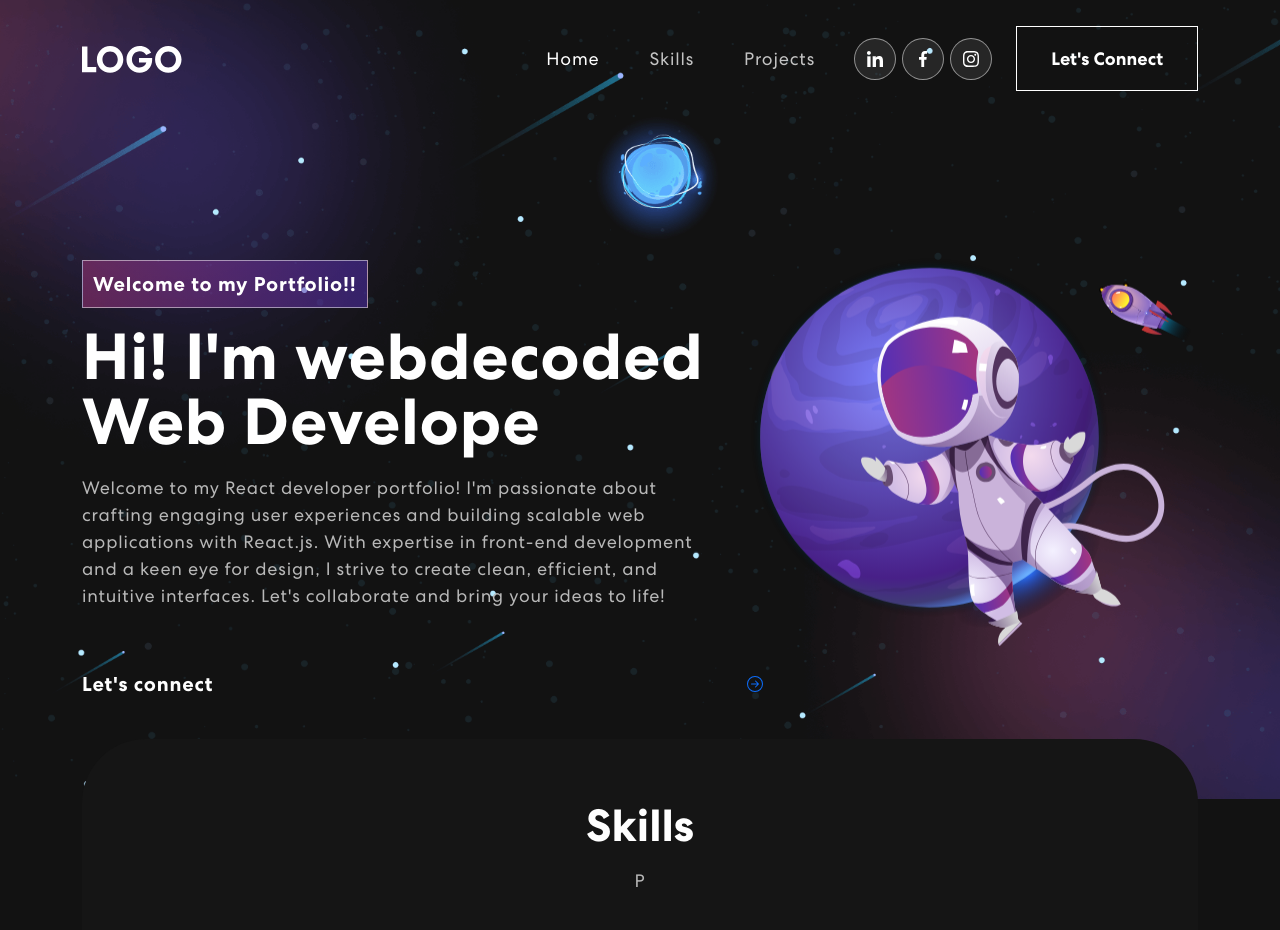
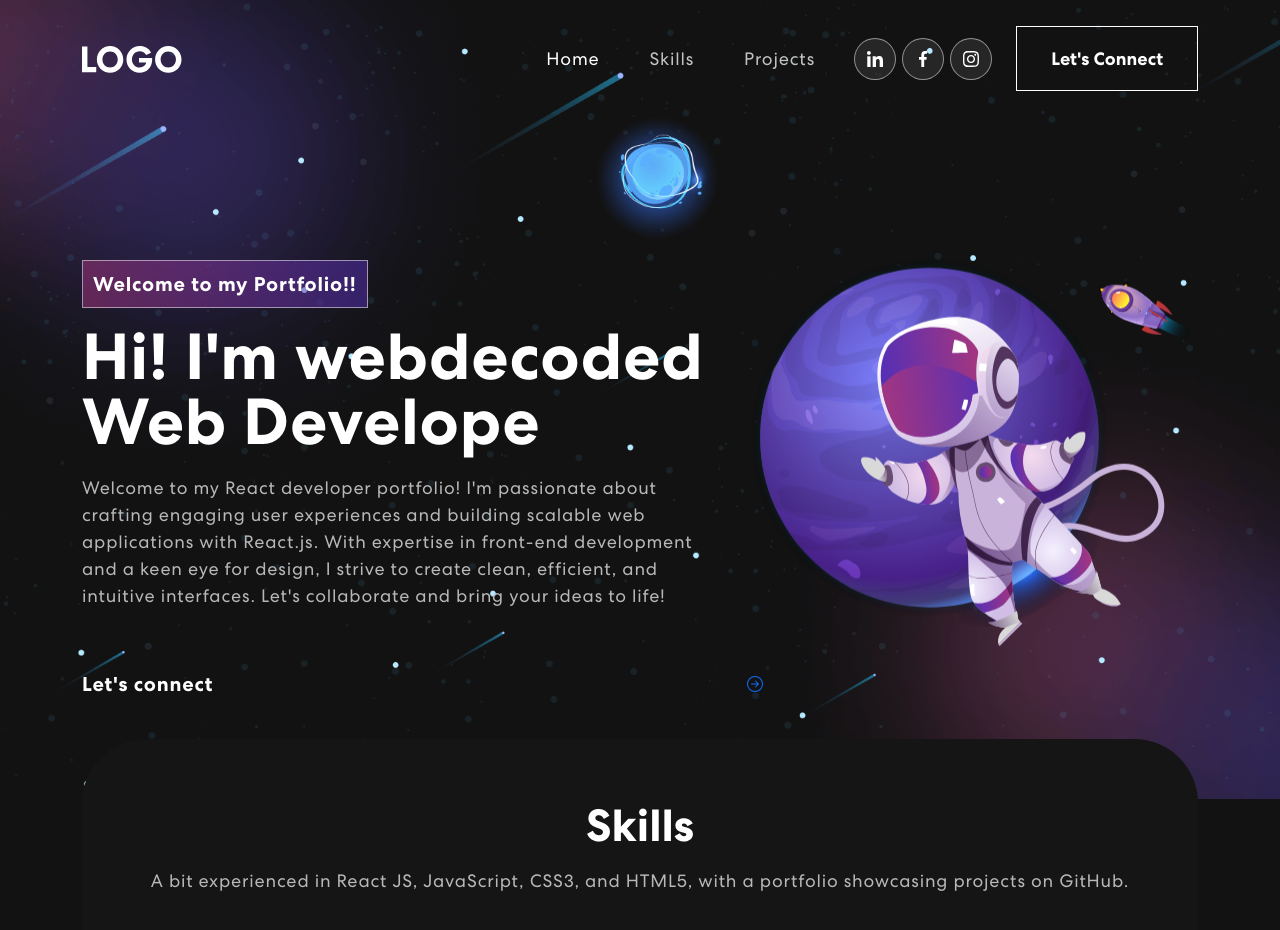
Before and after one commit to dev-from-cbd/react-project--responsive-portfolio-website, a React (Create React App) app: page / in a window 1280 px wide. Shown: the top 930 px of the page. Built offline with nearby package versions, Linux system fonts and the light colour scheme.

Commit message:
experienced in React with a portfolio showcasing projects on GitHub.

```diff
--- a/src/components/Skills.js
+++ b/src/components/Skills.js
@@ -36,7 +36,7 @@ export const Skills = () => {
           <Col>
             <div className="skill-bx">
               <h2>Skills</h2>
-              <p>P</p>
+              <p>A bit experienced in React JS, JavaScript, CSS3, and HTML5, with a portfolio showcasing projects on GitHub.</p>
             </div>
           </Col>
         </Row>
```
